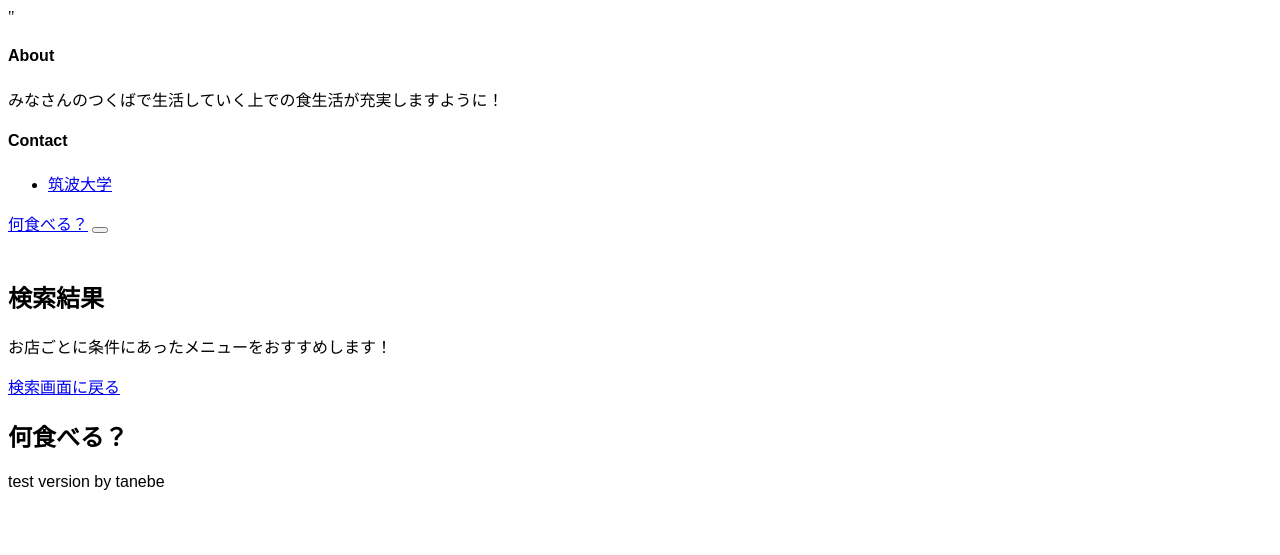
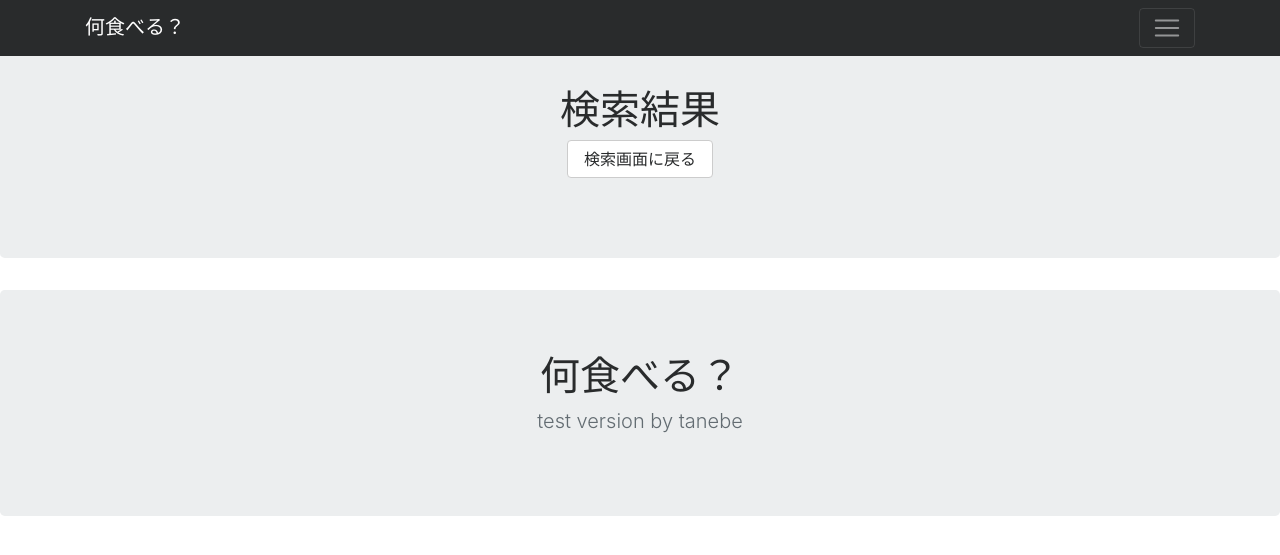
Before and after one commit to naopen/KISL-A-group7, a Flask app: template templates/results.html in a window 1280 px wide. Shown: the top 555 px of the page. Run offline with Flask 2, Linux system fonts and the light colour scheme; the template is opened without the code that fills it, so the values that code supplies are empty; some libraries are stand-ins or nearby versions.

Commit message:
Update results.html

```diff
--- a/templates/results.html
+++ b/templates/results.html
@@ -1,24 +1,30 @@
 <!DOCTYPE html>
-<html>
-    <head>
-        <title>お店一覧</title>
-        <meta charset='utf-8'>
-		<link rel="stylesheet" href="{{ url_for('static', filename='css/result.css') }}">
-		<script type="text/javascript" src="{{ url_for('static', filename='js/result.js') }}"></script>"
-		<link rel="preconnect" href="https://fonts.gstatic.com">
-    </head>
-    <body>
+<html lang="ja">
+  <head>
+    <title>お店一覧</title>
+    <!-- Required meta tags -->
+    <meta charset="utf-8">
+    <meta name="viewport" content="width=device-width, initial-scale=1, shrink-to-fit=no">
+
+    <!-- Bootstrap CSS -->
+    <link rel="stylesheet" href="https://maxcdn.bootstrapcdn.com/bootstrap/4.0.0-alpha.6/css/bootstrap.min.css" integrity="sha384-rwoIResjU2yc3z8GV/NPeZWAv56rSmLldC3R/AZzGRnGxQQKnKkoFVhFQhNUwEyJ" crossorigin="anonymous">
+  </head>
+  <body>
+    <!-- ヘッダー部分1 -->
+    <div class="collapse bg-inverse" id="navbarHeader">
         <div class="container">
           <div class="row">
             <div class="col-sm-8 py-4">
               <h4 class="text-white">About</h4>
-              <p class="text-muted">みなさんのつくばで生活していく上での食生活が充実しますように！</p>
+              <ul class="list-unstyled">
+                <li><a href="https://www.tsukuba.ac.jp/" class="text-white">筑波大学</a></li>
+              </ul>
             </div>
             <div class="col-sm-4 py-4">
               <h4 class="text-white">Contact</h4>
-              <ul class="list-unstyled">
-                <li><a href="https://www.tsukuba.ac.jp/" class="text-white">筑波大学</a></li>
-              </ul>
+              <p>
+                <a href="/home.html" class="btn btn-secondary">検索画面に戻る</a>
+              </p>
             </div>
           </div>
         </div>
@@ -36,7 +42,6 @@
     <section class="jumbotron text-center">
         <div class="container">
           <h1 class="jumbotron-heading">検索結果</h1>
-          <p class="lead text-muted">お店ごとに条件にあったメニューをおすすめします！</p>
           <p>
             <a href="/home.html" class="btn btn-secondary">検索画面に戻る</a>
           </p>
```
